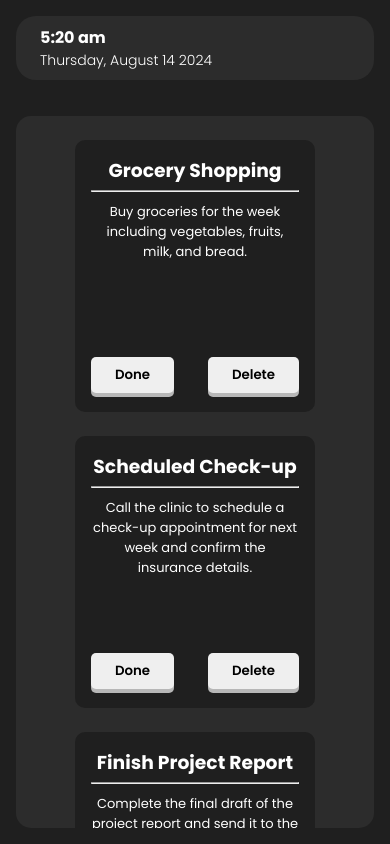
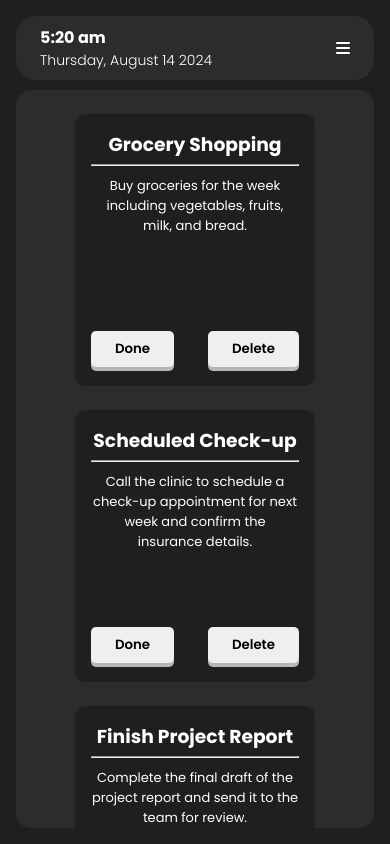
Before and after one commit to jef-en/react-library-practice, a React (Vite) app in the folder todo-list/: page / in a window 390 px wide. Built offline with nearby package versions, Linux system fonts and the light colour scheme.

Commit message:
Finished the Media Queries (Phone/Tablet)

```diff
--- a/todo-list/src/App.jsx
+++ b/todo-list/src/App.jsx
@@ -19,6 +19,12 @@ function App() {
   });
   const [time, setTime] = useState(new Date());
 
+  const [isNavVisible, setIsNavVisible] = useState(false);
+  const toggleNav = () => {
+    setIsNavVisible(!isNavVisible);
+    console.log(isNavVisible);
+  };
+
   useEffect(() => {
     const interval = setInterval(() => {
       setTime(new Date());
@@ -34,11 +40,13 @@ function App() {
         content={newTask.content}
         handleChange={(event) => handleChange(event, newTask, setNewTask)}
         handleAdd={() => handleAdd(newTask, task, setTask, setNewTask)}
+        name={isNavVisible ? "show" : ""}
       />
       <Header
         time={displayTime(time)}
         meridiem={meridiem(time)}
         date={date(time)}
+        handleNav={toggleNav}
       />
       <MainTask
         task={task}
--- a/todo-list/src/components/Header.jsx
+++ b/todo-list/src/components/Header.jsx
@@ -1,6 +1,8 @@
 import PropTypes from "prop-types";
+import { FontAwesomeIcon } from "@fortawesome/react-fontawesome";
+import { faBars } from "@fortawesome/free-solid-svg-icons";
 
-function Header({ time, meridiem, date }) {
+function Header({ time, meridiem, date, handleNav }) {
   return (
     <div id="productivity-container">
       <p id="mode"></p>
@@ -10,6 +12,7 @@ function Header({ time, meridiem, date }) {
         </p>
         <p id="date">{date}</p>
       </div>
+      <FontAwesomeIcon icon={faBars} className="ham-menu" onClick={handleNav} />
     </div>
   );
 }
@@ -17,6 +20,7 @@ Header.propTypes = {
   time: PropTypes.func.isRequired,
   meridiem: PropTypes.func.isRequired,
   date: PropTypes.func.isRequired,
+  handleNav: PropTypes.func.isRequired,
 };
 
 export default Header;
--- a/todo-list/src/components/SideNav.jsx
+++ b/todo-list/src/components/SideNav.jsx
@@ -2,9 +2,9 @@ import { FontAwesomeIcon } from "@fortawesome/react-fontawesome";
 import { faListCheck } from "@fortawesome/free-solid-svg-icons";
 import PropTypes from "prop-types";
 
-function SideNav({ title, content, handleChange, handleAdd }) {
+function SideNav({ title, content, handleChange, handleAdd, name }) {
   return (
-    <div id="nav-container">
+    <div id="nav-container" className={name}>
       <h1 id="title">
         <span>
           <FontAwesomeIcon icon={faListCheck} />
@@ -30,8 +30,6 @@ function SideNav({ title, content, handleChange, handleAdd }) {
       <button onClick={handleAdd} className="btn b">
         Add Another Task
       </button>
-      {/* <button className="btn b">Completed</button>
-      <button className="btn b">Deleted </button> */}
     </div>
   );
 }
@@ -42,6 +40,7 @@ SideNav.propTypes = {
   handleChange: PropTypes.func.isRequired,
   handleAdd: PropTypes.func.isRequired,
   isDarkMode: PropTypes.bool.isRequired,
+  name: PropTypes.string.isRequired,
 };
 
 export default SideNav;
--- a/todo-list/src/index.css
+++ b/todo-list/src/index.css
@@ -197,15 +197,19 @@ textarea {
   background-color: var(--clr-white);
 }
 
+.ham-menu {
+  display: none;
+}
+
 /* Media Queries */
 @media (max-width: 480px) {
   #main-container {
     display: grid;
     grid-template-columns: 1fr;
-    grid-template-rows: 10% 1fr;
+    grid-template-rows: 5% 1fr;
     height: 100vh;
     width: 100vw;
-    gap: 1rem;
+    gap: 2rem;
   }
   #nav-container {
     display: none;
@@ -221,7 +225,7 @@ textarea {
   #time-date {
     display: flex;
     align-items: center;
-    justify-content: start;
+    justify-content: center;
     align-items: start;
   }
   #task-container {
@@ -236,16 +240,38 @@ textarea {
     grid-template-rows: 1fr;
     gap: 1.5rem;
   }
+  .ham-menu {
+    display: block;
+    margin-left: auto;
+    z-index: 1001;
+  }
+  .show {
+    display: block;
+    position: absolute;
+    width: 100%;
+    height: 100%;
+    background-color: var(--clr-black); /* Adjust as needed */
+    z-index: 1000;
+  }
+  #nav-container {
+    grid-column: 1;
+    grid-row: 1 / span 2;
+    padding: 5rem 2rem;
+    display: flex;
+    flex-direction: column;
+    align-items: center;
+    justify-content: start;
+  }
 }
 
-@media (min-width: 482px) and (max-width: 768px) {
+@media (min-width: 480px) and (max-width: 768px) {
   #main-container {
     display: grid;
     grid-template-columns: 1fr;
-    grid-template-rows: 10% 1fr;
+    grid-template-rows: 5% 1fr;
     height: 100vh;
     width: 100vw;
-    gap: 1rem;
+    gap: 2rem;
   }
   #nav-container {
     display: none;
@@ -276,4 +302,27 @@ textarea {
     grid-template-rows: 1fr;
     gap: 1.5rem;
   }
+
+  .ham-menu {
+    display: block;
+    margin-left: auto;
+    z-index: 1001;
+  }
+  .show {
+    display: block;
+    position: absolute;
+    width: 100%;
+    height: 100%;
+    background-color: var(--clr-black); /* Adjust as needed */
+    z-index: 1000;
+  }
+  #nav-container {
+    grid-column: 1;
+    grid-row: 1 / span 2;
+    padding: 5rem 2rem;
+    display: flex;
+    flex-direction: column;
+    align-items: center;
+    justify-content: start;
+  }
 }
```
